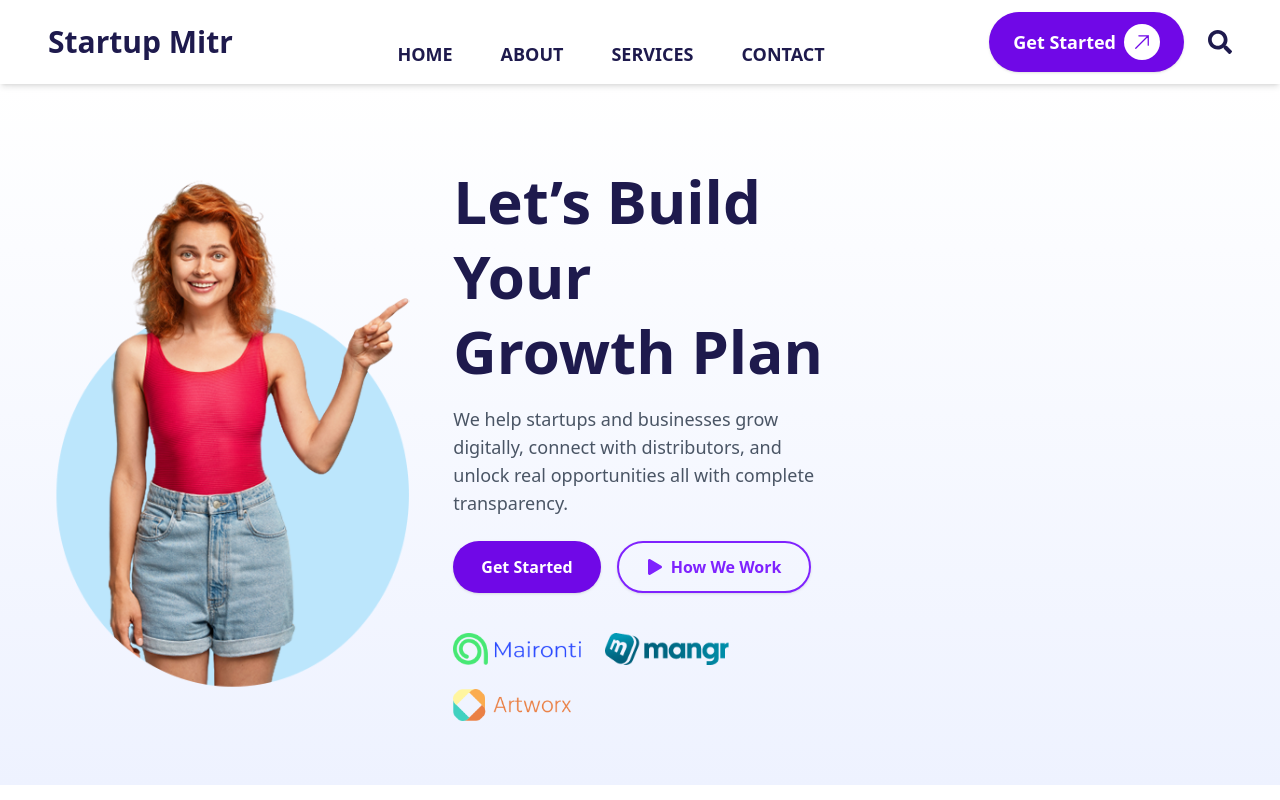
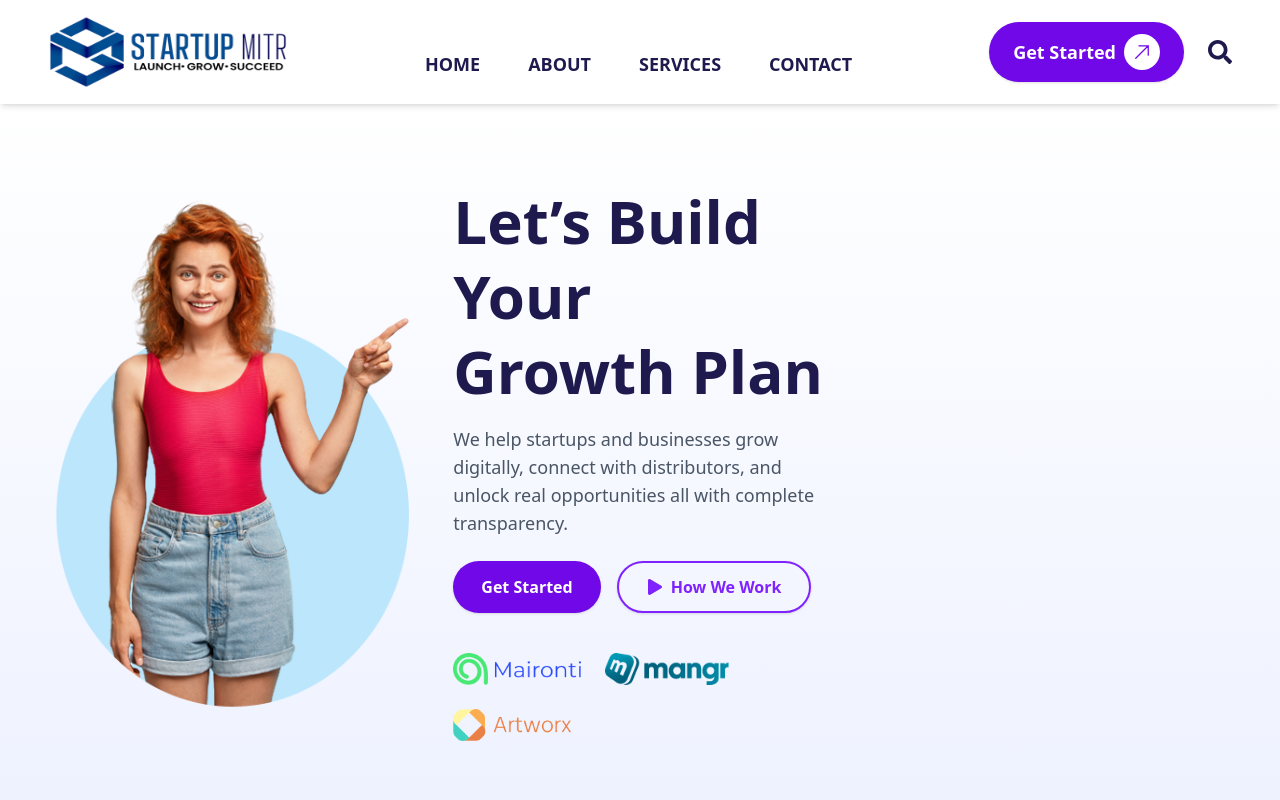
Before and after one commit to Shivamprajapati844505/startupmitr, a React (Vite) app in the folder frontend/: page / in a window 1280 px wide. Shown: the top 800 px of the page. Built offline with nearby package versions, Linux system fonts and the light colour scheme.

Commit message:
add logo

```diff
--- a/frontend/index.html
+++ b/frontend/index.html
@@ -2,7 +2,7 @@
 <html lang="en">
   <head>
     <meta charset="UTF-8" />
-    <link rel="icon" type="image/svg+xml" href="" />
+    <link rel="icon" type="image/svg+xml" href="./src/assets/logo.png" />
     <meta name="viewport" content="width=device-width, initial-scale=1.0" />
     <title>Startup Mitr</title>
   </head>
--- a/frontend/src/components/Header.jsx
+++ b/frontend/src/components/Header.jsx
@@ -1,7 +1,7 @@
 import React, { useState } from "react";
 import { FaSearch, FaBars, FaTimes } from "react-icons/fa";
 import { ArrowUpRightIcon } from "@heroicons/react/24/outline";
-
+import logo from "../assets/logo.png"
 function Header() {
   const [open, setOpen] = useState(false);
 
@@ -11,7 +11,7 @@ function Header() {
 
         {/* Logo */}
         <h1 className="text-xl sm:text-2xl lg:text-3xl font-bold text-indigo-950">
-          Startup Mitr
+          <img src={logo} alt="brand_logo" className="w-32 h-20 sm:w-40 md:w-48 lg:w-60 xl:w-60" />
         </h1>
 
         {/* Desktop Nav */}
```
Also changed, not shown: frontend/src/assets/logo.png (added).
